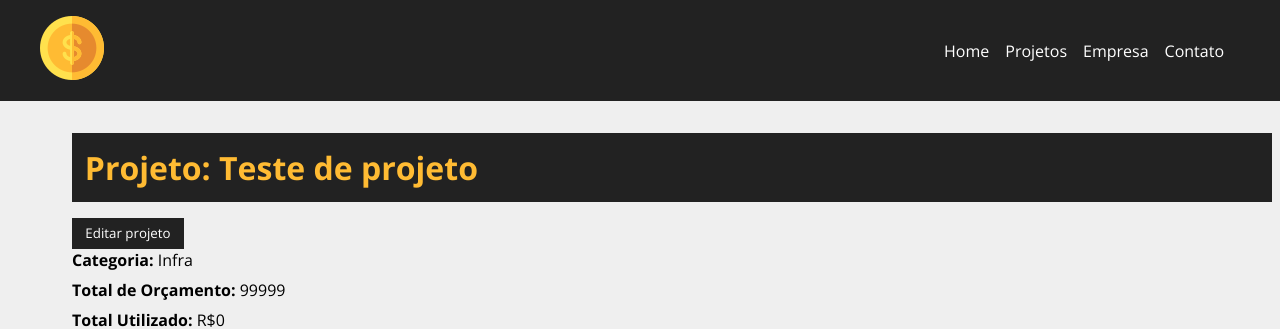
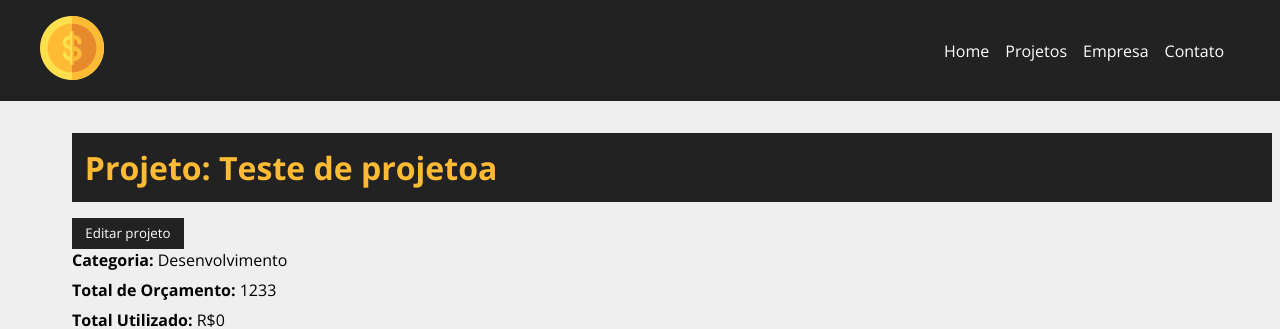
Before and after one commit to LukeRekt/React-Projeto-Site, a React (Create React App) app: page /project/1 in a window 1280 px wide. Shown: the top 329 px of the page. Built offline with nearby package versions, Linux system fonts and the light colour scheme; data requests are answered from the project's data file.

Commit message:
Edicao do projeto concluida

```diff
--- a/db.json
+++ b/db.json
@@ -1,11 +1,11 @@
 {
   "projects": [
     {
-      "name": "Teste de projeto",
-      "budget": "99999",
+      "name": "Teste de projetoa",
+      "budget": "1233",
       "category": {
-        "id": "1",
-        "name": "Infra"
+        "id": "2",
+        "name": "Desenvolvimento"
       },
       "cost": 0,
       "services": [],
--- a/src/components/pages/Project.js
+++ b/src/components/pages/Project.js
@@ -6,10 +6,15 @@
 import Loading from '../layout/Loading'
 import Container from '../layout/Container';
 
+import ProjectForm from '../project/ProjectForm'
+import Message from '../layout/Message'
+
 function Project(){
 
 const [project, setProject] = useState([]);
 const [showProjectForm, setShowProjectForm] = useState(false);
+const [message, setMessage] = useState();
+const [type, setType] = useState();
 
 const {id} = useParams();
 useEffect(() => {
@@ -29,9 +34,36 @@
 
 }, [id])
 
+function editPost(project){
+    // budget validation
+
+    if(project.budget < project.cost){
+       setMessage('O orçamento não pode ser menor que o custo do projeto!');
+       setType('error');
+       return false;
+    }
+    fetch(`http://localhost:5000/projects/${project.id}`, {
+        method: 'PATCH',
+        headers: {
+            'Content-Type': 'application/json',
+        },
+        body: JSON.stringify(project),
+    })
+    .then((resp) => resp.json())
+    .then((data) => {
+        setProject(data);
+        setShowProjectForm(false);
+        setMessage('Projeto atualizado!');
+        setType('success');
+    })
+    .catch((err) => console.log(err))
+}
+
 function toggleProjectForm(){
     setShowProjectForm(!showProjectForm);
 }
+
+
 
 
 return (
@@ -39,6 +71,7 @@
     {project.name ?(
         <div className={styles.project_details}>
             <Container customClass="column">
+                {message && <Message type={type} msg={message}/>}
                 <div className={styles.project_details_container}>
                     <h1>Projeto: {project.name}</h1>
                     <button className={styles.btn} onClick={toggleProjectForm}>{!showProjectForm ? 'Editar projeto' : 'Fechar'}</button>
@@ -56,7 +89,7 @@
                    </div>
                ) : (
                    <div className={styles.project_info}>
-                       <p>detalhes do projeto</p>
+                       <ProjectForm handleSubmit={editPost} btnText="Concluir edição" projectData={project}/>
                    </div>
                )}
 
```
